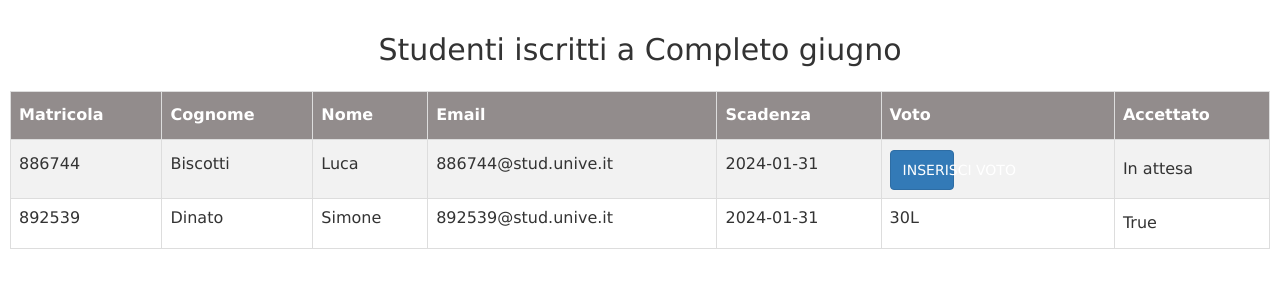
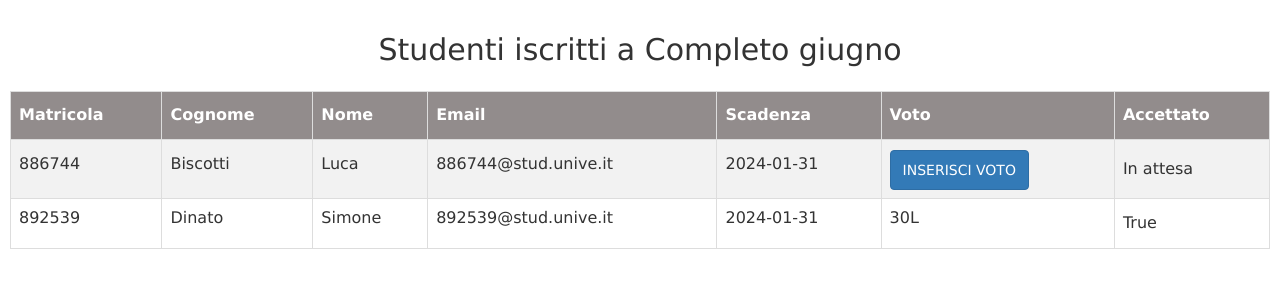
Before and after one commit to LucaBiscotti/ProgettoBasi, a Flask app: page /student_prove/1 in a window 1280 px wide. Shown: the part 62-362 px from the top of the page. Run offline with Flask 3, Linux system fonts and the light colour scheme; a user stored in the database is signed in; some libraries are stand-ins or nearby versions.

Commit message:
migliorato lo stile delle nuove parti

```diff
--- a/app/templates/student_prove.html
+++ b/app/templates/student_prove.html
@@ -27,7 +27,7 @@
             <td><p>{{ studente.Studenti.email }}</p></td>
             <td><p>{{ studente.data_scadenza }}</p></td>
             <td>{% if studente.voto is none %}
-                <button type="button" class="btn btn-primary" data-toggle="modal" data-target="#exampleModalLong" data-matricola="{{ studente.Studenti.matricola }}">
+                <button type="button" class="btn btn-primary" data-toggle="modal" data-target="#exampleModalLong" data-matricola="{{ studente.Studenti.matricola }}" style="width: fit-content;">
                     Inserisci voto
                 </button>
             {% else %}
```
